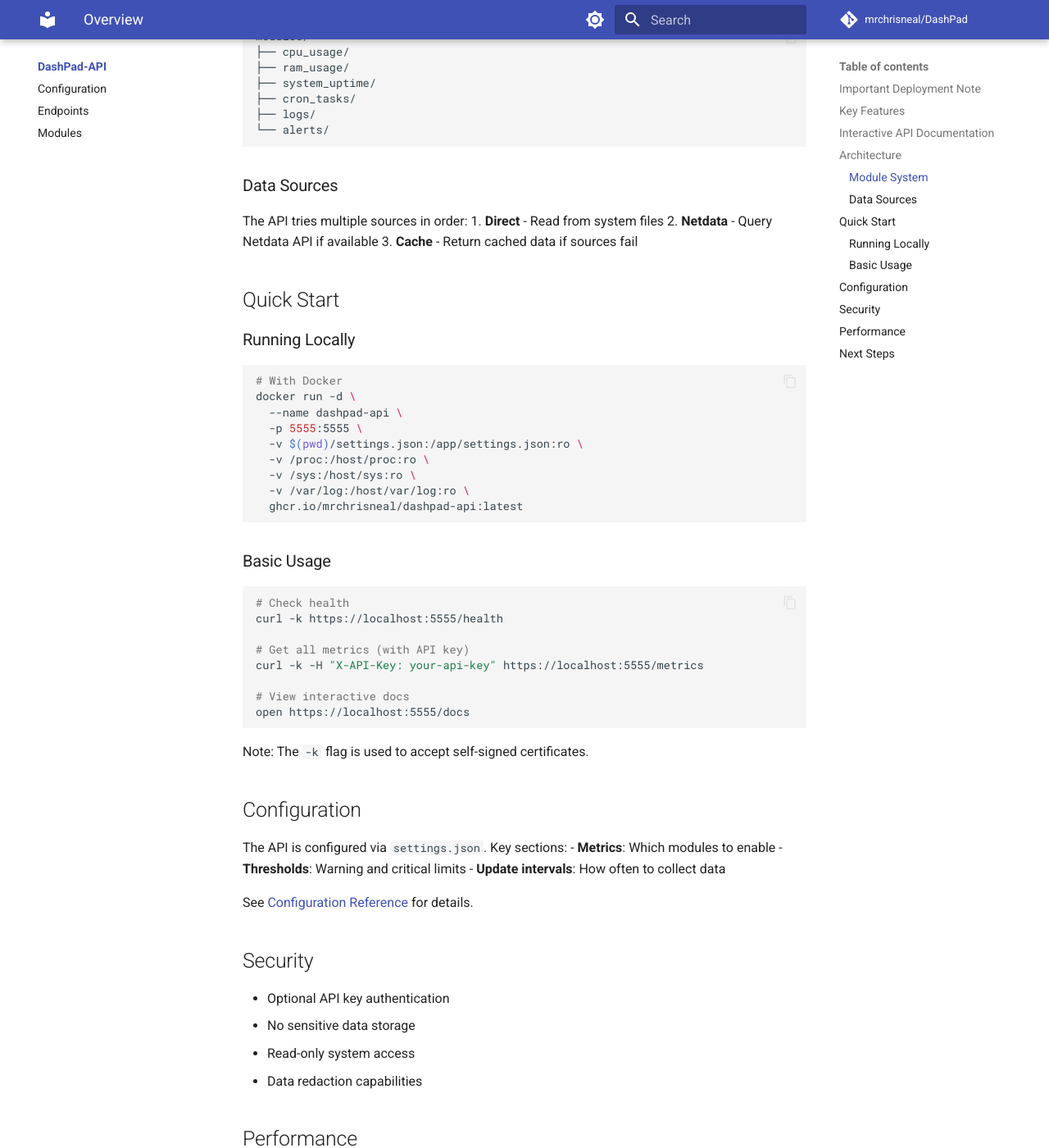
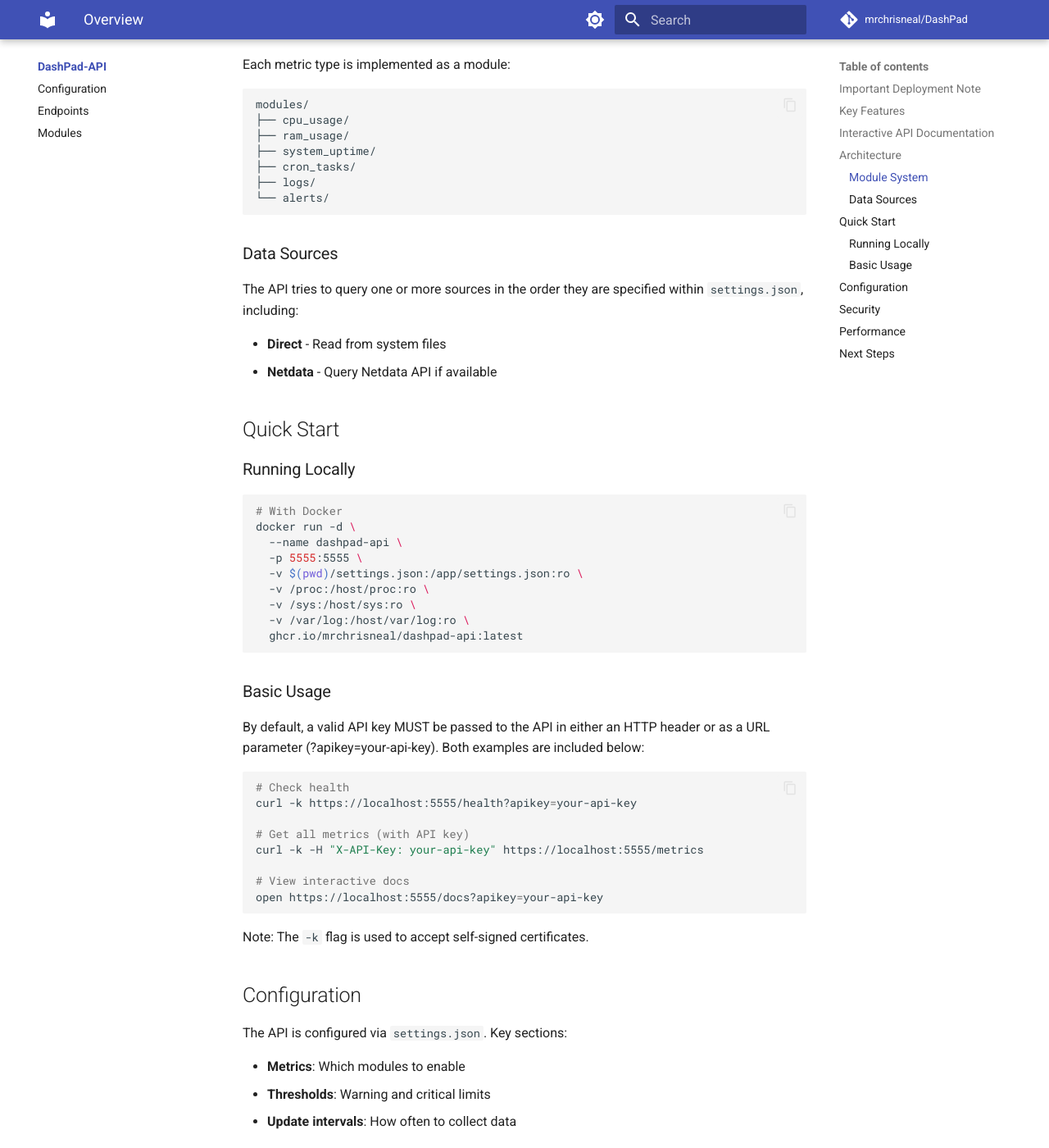
Before and after one commit to mrchrisneal/DashPad, an MkDocs documentation site: the page built from docs/api/index.md, in a window 1280 px wide and 1400 px high, scrolled down 1141 px. Shown: the whole window at 82% size. Built offline with MkDocs 1.6.1 and Material for MkDocs 9.7.7, drawn with Linux system fonts in a browser that asks for light colours; comment, search, counter and statistics services are not loaded; some of the changed text lies outside the part shown.

Commit message:
Incremental update

````diff
--- a/docs/api/index.md
+++ b/docs/api/index.md
@@ -5,9 +5,10 @@
 ## Important Deployment Note
 
 ⚠️ **The API container MUST run directly on the server being monitored.** It cannot be deployed to cloud services like Google Cloud Run because it requires:
+
 - Direct access to `/proc` and `/sys` filesystems
 - Local file system access for logs
-- Host networking for system metric collection
+- Host networking to gather network information (planned feature)
 
 Only deploy the API container on the actual Linux server you want to monitor.
 
@@ -48,10 +49,10 @@
 
 ### Data Sources
 
-The API tries multiple sources in order:
-1. **Direct** - Read from system files
-2. **Netdata** - Query Netdata API if available
-3. **Cache** - Return cached data if sources fail
+The API tries to query one or more sources in the order they are specified within `settings.json`, including:
+
+- **Direct** - Read from system files
+- **Netdata** - Query Netdata API if available
 
 ## Quick Start
 
@@ -71,15 +72,17 @@
 
 ### Basic Usage
 
+By default, a valid API key MUST be passed to the API in either an HTTP header or as a URL parameter (?apikey=your-api-key). Both examples are included below:
+
 ```bash
 # Check health
-curl -k https://localhost:5555/health
+curl -k https://localhost:5555/health?apikey=your-api-key
 
 # Get all metrics (with API key)
 curl -k -H "X-API-Key: your-api-key" https://localhost:5555/metrics
 
 # View interactive docs
-open https://localhost:5555/docs
+open https://localhost:5555/docs?apikey=your-api-key
 ```
 
 Note: The `-k` flag is used to accept self-signed certificates.
@@ -87,6 +90,7 @@
 ## Configuration
 
 The API is configured via `settings.json`. Key sections:
+
 - **Metrics**: Which modules to enable
 - **Thresholds**: Warning and critical limits
 - **Update intervals**: How often to collect data
````
Also changed, not shown: docs/architecture.md (+6 -2 lines), docs/index.md (+7 -4 lines), docs/assets/screenshot-web-1.png (added).
